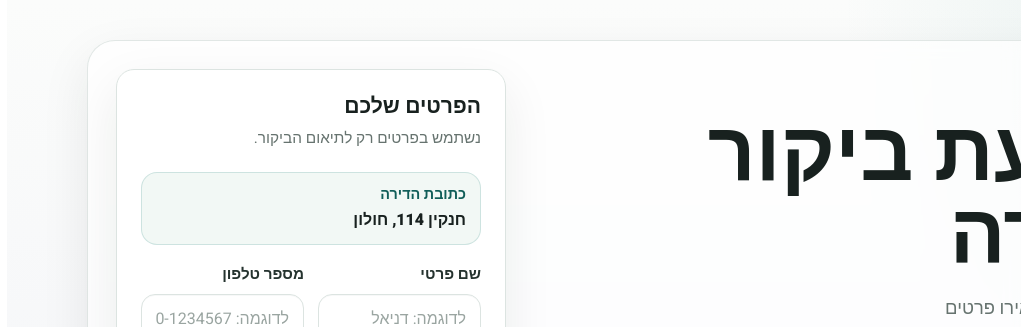
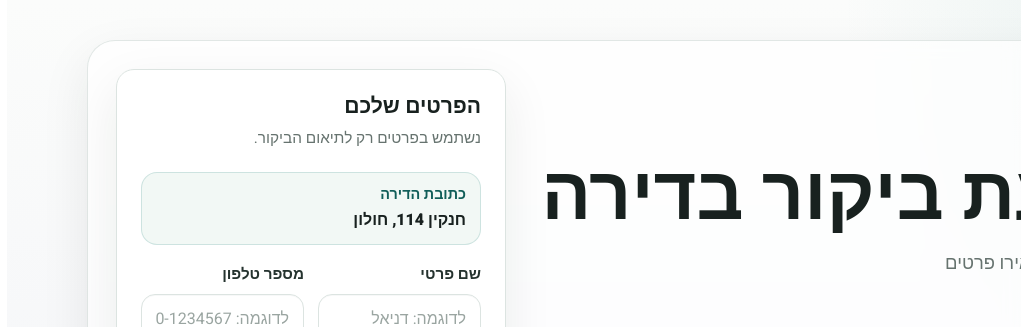
Before and after one commit to DolevZ/flat-visit-scheduler, a Next.js app: page / in a window 1280 px wide. Shown: the top 327 px of the page, without its empty margins (259-1280 px from the left). Built offline with nearby package versions, Linux system fonts and the light colour scheme; no server answers.

Commit message:
Update globals.css

```diff
--- a/app/globals.css
+++ b/app/globals.css
@@ -122,7 +122,7 @@ p {
 h1 {
   max-width: 760px;
   margin-bottom: 16px;
-  font-size: clamp(2.35rem, 8vw, 5.2rem);
+  font-size: clamp(2.6rem, 6.5vw, 4.6rem);
   line-height: 0.98;
   letter-spacing: 0;
 }
```
